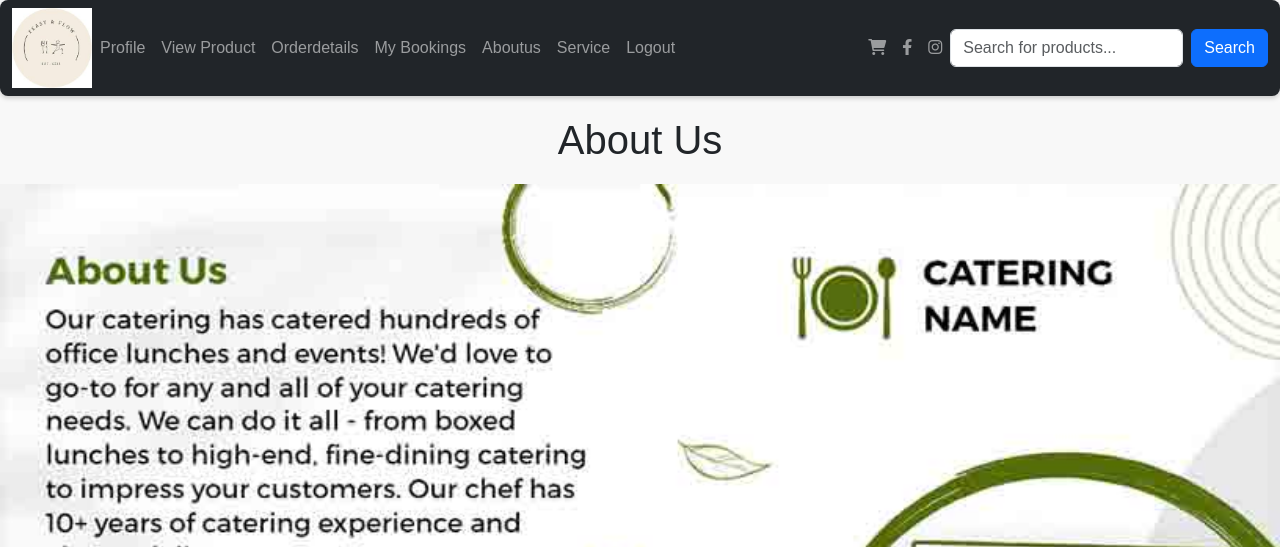
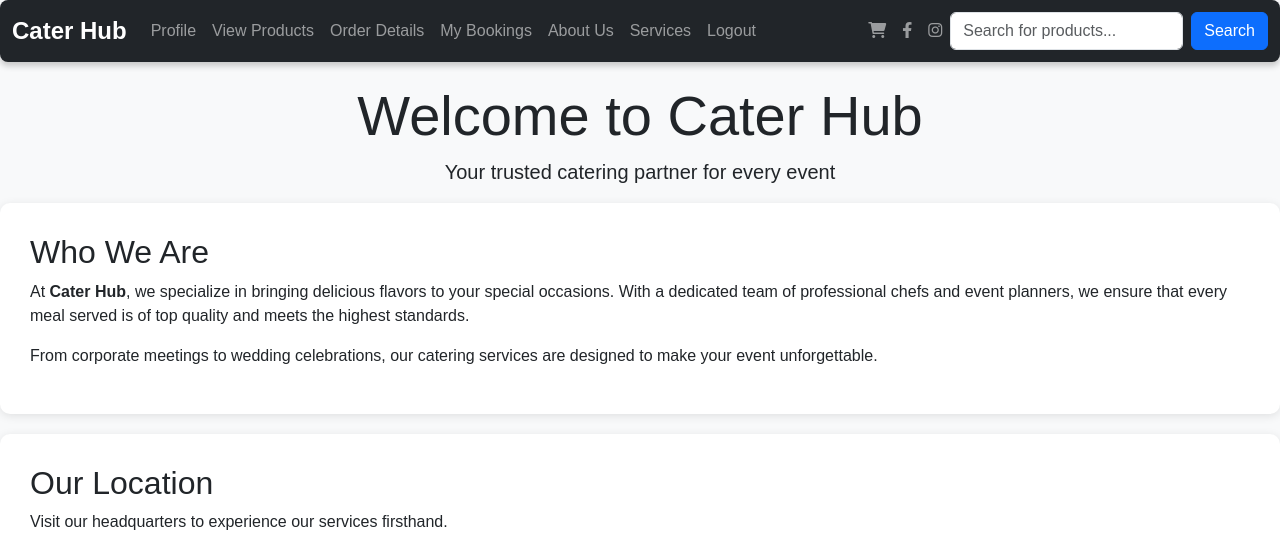
Before and after one commit to Aiswarya2316/FeastFlow, a Django app: page /aboutus/ in a window 1280 px wide. Shown: the top 547 px of the page. Run offline with Django 5.2, Linux system fonts and the light colour scheme; grey boxes are pictures that could not be loaded.

Commit message:
suggesioncompleted

```diff
--- a/project/app/urls.py
+++ b/project/app/urls.py
@@ -1,22 +1,22 @@
 from django.urls import path
 from . import views
 urlpatterns = [
-path('login/',views.login),
+path('login/',views.login,name='login'),
 path('logout/',views.logout),
-path('register/',views.register),
-path('shopregister/',views.shopregister),
+path('register/',views.register,name='register'),
+path('shopregister/',views.shopregister,name='shopregister'),
 path('',views.homes,name='homes'),
 path('userhome/',views.userhome),
 path('adminhome/',views.adminhome),
 path('shophome/',views.shophome),
 path('deliveryhome/',views.deliverys),
 path('addpro/',views.addpro),
-path('viewpro/',views.viewpro),
+path('viewpro/',views.viewpro,name='viewpro'),
 path('edit/<int:id>',views.edit),
 path('delete/<int:id>',views.delete),
 path('profile/',views.profile),
 path('upload/',views.upload),
-path('userviewproduct/',views.userviewproduct),
+path('userviewproduct/',views.userviewproduct,name='userviewproduct'),
 path('prodetails/<int:id>',views.prodetails),
 path('shopprodetails/<int:id>',views.shopprodetails),
 path('addtocart/<int:id>',views.user_cart),
--- a/project/app/views.py
+++ b/project/app/views.py
@@ -168,8 +168,12 @@ def addpro(req):
 
 def viewpro(req):
     if 'shop' in req.session:
-        data=Product.objects.filter(shop=get_shop(req))
-        return render(req,'shop/viewpro.html',{'data':data})
+        data = Product.objects.filter(shop=get_shop(req))
+        return render(req, 'shop/viewpro.html', {'data': data})
+
+    # Redirect to login page or show a message if shop is not in session
+    messages.warning(req, "You must be logged in to view products.")
+    return redirect("login")
 
 def edit(req,id):
     data=Product.objects.get(pk=id)
--- a/project/templates/login.html
+++ b/project/templates/login.html
@@ -83,7 +83,8 @@
             <input type="text" id="Email" name="Email" placeholder="Username" required>
             <input type="password" id="password" name="password" placeholder="Password" required>
             <button type="submit">Login</button><br>
-            <a href="../register">sign up</a>
+            <a href="{% url 'register' %}">sign up as user</a> <br><br>
+            <a href="{% url 'shopregister' %}">sign up as shop</a>
         </form>
     </div>
 </body>
--- a/project/templates/shop/addpro.html
+++ b/project/templates/shop/addpro.html
@@ -80,7 +80,7 @@
     <div class="collapse navbar-collapse" id="mynavbar">
       <ul class="navbar-nav me-auto">
         <li class="nav-item">
-          <a class="nav-link" href="../viewpro">viewproduct</a>
+          <a class="nav-link" href="{% url 'viewpro' %}">viewproduct</a>
         </li>
       </li>
       <li class="nav-item">
--- a/project/templates/shop/bookinghistry.html
+++ b/project/templates/shop/bookinghistry.html
@@ -91,7 +91,7 @@
       <div class="collapse navbar-collapse" id="mynavbar">
         <ul class="navbar-nav me-auto">
           <li class="nav-item">
-            <a class="nav-link" href="../viewpro">viewproduct</a>
+            <a class="nav-link" href="{% url 'viewpro' %}">viewproduct</a>
           </li>
         </li>
         <li class="nav-item">
--- a/project/templates/shop/shopprodetails.html
+++ b/project/templates/shop/shopprodetails.html
@@ -135,7 +135,7 @@
         <div class="collapse navbar-collapse" id="mynavbar">
           <ul class="navbar-nav me-auto">
             <li class="nav-item">
-              <a class="nav-link" href="../viewpro">viewproduct</a>
+              <a class="nav-link" href="{% url 'viewpro' %}">viewproduct</a>
             </li>
           </li>
           <li class="nav-item">
--- a/project/templates/shop/viewpro.html
+++ b/project/templates/shop/viewpro.html
@@ -102,7 +102,7 @@
       <div class="collapse navbar-collapse" id="mynavbar">
         <ul class="navbar-nav me-auto">
           <li class="nav-item">
-            <a class="nav-link" href="../viewpro">viewproduct</a>
+            <a class="nav-link" href="{% url 'viewpro' %}">viewproduct</a>
           </li>
         </li>
         <li class="nav-item">
--- a/project/templates/user/aboutus.html
+++ b/project/templates/user/aboutus.html
@@ -1,142 +1,136 @@
-
-
-
 <!DOCTYPE html>
 <html lang="en">
 <head>
     <meta charset="UTF-8">
     <meta name="viewport" content="width=device-width, initial-scale=1.0">
-    <title>About Us</title>
+    <title>Cater Hub - About Us</title>
+
+    <!-- Bootstrap CSS -->
     <link href="https://cdn.jsdelivr.net/npm/bootstrap@5.3.3/dist/css/bootstrap.min.css" rel="stylesheet">
     <script src="https://cdn.jsdelivr.net/npm/bootstrap@5.3.3/dist/js/bootstrap.bundle.min.js"></script>
+
+    <!-- Font Awesome -->
     <link href="https://cdnjs.cloudflare.com/ajax/libs/font-awesome/6.0.0-beta3/css/all.min.css" rel="stylesheet">
 
     <style>
-
-
         body {
-      font-family: Arial, sans-serif;
-      background-color: #f8f8f8;
+            font-family: 'Poppins', sans-serif;
+            background-color: #f8f9fa;
         }
 
         #nav {
-      box-shadow: 0 2px 5px rgba(0, 0, 0, 0.2);
+            box-shadow: 0 4px 6px rgba(0, 0, 0, 0.2);
             margin-bottom: 20px;
             border-radius: 8px;
         }
 
-        header {
-            text-align: center;
+        .brand-title {
+            font-size: 24px;
+            font-weight: bold;
+            color: white;
+        }
+
+        section {
+            background: white;
+            padding: 30px;
+            border-radius: 10px;
+            box-shadow: 0 2px 10px rgba(0, 0, 0, 0.1);
             margin-bottom: 20px;
         }
-        section {
-            background: white;
-            padding: 20px;
-            border-radius: 5px;
-            box-shadow: 0 2px 5px rgba(0, 0, 0, 0.1);
-            margin-bottom: 20px;
-        }
+
         #map {
             height: 400px;
             width: 100%;
-            margin-bottom: 20px;
+            border-radius: 10px;
+            overflow: hidden;
         }
+
         footer {
             text-align: center;
-            margin-top: 20px;
-            color: #666;
+            margin-top: 30px;
+            padding: 20px;
+            background-color: #343a40;
+            color: white;
         }
-        @media only screen and (max-width:  992px) {
+
+        .hero-image {
+            width: 100%;
+            border-radius: 10px;
+        }
+
+        .contact-info {
+            list-style-type: none;
+            padding: 0;
+            font-size: 18px;
+        }
+
+        .contact-info li {
+            margin-bottom: 10px;
+        }
+
+        @media only screen and (max-width: 992px) {
             #mynavbar {
                 background-color: #2c2727;
-
             }
         }
     </style>
 </head>
 <body>
 
+<!-- Navbar -->
 <nav id="nav" class="navbar navbar-expand-sm navbar-dark bg-dark">
     <div class="container-fluid">
-      <a href="../userhome" class="logo">
-        <img src="../static/images.jpg" alt="logo" width="80px">
-      </a>
+        <a href="../userhome" class="navbar-brand brand-title">Cater Hub</a>
         <button class="navbar-toggler" type="button" data-bs-toggle="collapse" data-bs-target="#mynavbar">
             <span class="navbar-toggler-icon"></span>
         </button>
         <div class="collapse navbar-collapse" id="mynavbar">
             <ul class="navbar-nav me-auto">
-          <li class="nav-item">
-            <a class="nav-link" href="../profile">Profile</a>
-          </li>
-          <li class="nav-item">
-            <a class="nav-link" href="../userviewproduct">View Product</a>
-          </li>
-          <li class="nav-item">
-            <a class="nav-link" href="../orderdetails">Orderdetails</a>
-          </li>
-          <li class="nav-item">
-            <a class="nav-link" href="../booking-history">My Bookings</a>
-          </li>
-        </li>
-        <li class="nav-item">
-          <a class="nav-link" href="../aboutus">Aboutus</a>
-        </li>
-      </li>
-      <li class="nav-item">
-        <a class="nav-link" href="../service">Service</a>
-      </li>
-          <li class="nav-item">
-            <a class="nav-link" href="../logout">Logout</a>
-          </li>
+                <li class="nav-item"><a class="nav-link" href="../profile">Profile</a></li>
+                <li class="nav-item"><a class="nav-link" href="{% url 'userviewproduct' %}">View Products</a></li>
+                <li class="nav-item"><a class="nav-link" href="../orderdetails">Order Details</a></li>
+                <li class="nav-item"><a class="nav-link" href="../booking-history">My Bookings</a></li>
+                <li class="nav-item"><a class="nav-link" href="../aboutus">About Us</a></li>
+                <li class="nav-item"><a class="nav-link" href="../service">Services</a></li>
+                <li class="nav-item"><a class="nav-link" href="../logout">Logout</a></li>
             </ul>
-
 
             <!-- Social Media Icons -->
             <ul class="navbar-nav d-flex">
-          <!-- Twitter Icon -->
-          <li class="nav-item">
-            <a class="nav-link" href="../user_view_cart" target="_blank">
-              <i class="fas fa-shopping-cart"></i>
-            </a>
-          </li>
-
-          <!-- Facebook Icon -->
-          <li class="nav-item">
-            <a class="nav-link" href="https://facebook.com" target="_blank">
-              <i class="fab fa-facebook-f"></i>
-            </a>
-          </li>
-
-          <!-- Instagram Icon -->
-          <li class="nav-item">
-            <a class="nav-link" href="https://instagram.com" target="_blank">
-              <i class="fab fa-instagram"></i>
-            </a>
-          </li>
+                <li class="nav-item"><a class="nav-link" href="../user_view_cart"><i class="fas fa-shopping-cart"></i></a></li>
+                <li class="nav-item"><a class="nav-link" href="https://facebook.com" target="_blank"><i class="fab fa-facebook-f"></i></a></li>
+                <li class="nav-item"><a class="nav-link" href="https://instagram.com" target="_blank"><i class="fab fa-instagram"></i></a></li>
             </ul>
 
-
+            <!-- Search Bar -->
             <form class="d-flex" method="post" action="{% url 'product_search' %}">
                 {% csrf_token %}
                 <input type="text" class="form-control me-2" name="query" placeholder="Search for products...">
                 <button type="submit" class="btn btn-primary">Search</button>
             </form>
-
         </div>
     </div>
 </nav>
 
+<!-- Header -->
+<header class="text-center">
+    <h1 class="display-4">Welcome to Cater Hub</h1>
+    <p class="lead">Your trusted catering partner for every event</p>
+</header>
 
-<header>
-    <h1>About Us</h1>
-</header>
-<img src="../static/dining-catering-brochure-template.jpg" width="100%">
+<!-- Hero Image -->
+
+<!-- About Us Section -->
 <section>
     <h2>Who We Are</h2>
-    <p>We are a dedicated team of professionals committed to providing the best service possible. Our mission is to exceed customer expectations through innovation and excellence.</p>
+    <p>At <strong>Cater Hub</strong>, we specialize in bringing delicious flavors to your special occasions. With a dedicated team of professional chefs and event planners, we ensure that every meal served is of top quality and meets the highest standards.</p>
+    <p>From corporate meetings to wedding celebrations, our catering services are designed to make your event unforgettable.</p>
+</section>
 
+<!-- Location Section -->
+<section>
     <h2>Our Location</h2>
+    <p>Visit our headquarters to experience our services firsthand.</p>
     <div id="map">
         <iframe
             src="https://www.google.com/maps/embed?pb=!1m18!1m12!1m3!1d3151.8354345093946!2d144.95373531531658!3d-37.81627997975148!2m3!1f0!2f0!3f0!3m2!1i1024!2i768!4f13.1!3m3!1m2!1s0x6ad642af0b12345f%3A0x1234567890abcdef!2sYour%20Location!5e0!3m2!1sen!2sau!4v1635721087053!5m2!1sen!2sau"
@@ -148,18 +142,20 @@ body {
     </div>
 </section>
 
+<!-- Contact Section -->
 <section>
     <h2>Contact Us</h2>
-    <p>If you have any questions or inquiries, feel free to reach out to us:</p>
-    <ol>
-        <li>Email: info@example.com</li><br>
-        <li>Phone: (123) 456-7890</li><br>
-        <li>Address: 123 Main Street, City, Country</li><br>
-    </ol>
+    <p>Have questions? We’re here to help! Get in touch with us:</p>
+    <ul class="contact-info">
+        <li><i class="fas fa-envelope"></i> Email: info@caterhub.com</li>
+        <li><i class="fas fa-phone"></i> Phone: (123) 456-7890</li>
+        <li><i class="fas fa-map-marker-alt"></i> Address: 123 Main Street, City, Country</li>
+    </ul>
 </section>
 
+<!-- Footer -->
 <footer>
-    <p>&copy; 2024 Our Company. All rights reserved.</p>
+    <p>&copy; 2025 Cater Hub. All rights reserved.</p>
 </footer>
 
 </body>
--- a/project/templates/user/addtocart.html
+++ b/project/templates/user/addtocart.html
@@ -60,7 +60,7 @@
             <a class="nav-link" href="../profile">Profile</a>
           </li>
           <li class="nav-item">
-            <a class="nav-link" href="../userviewproduct">View Product</a>
+            <a class="nav-link" href="{% url 'userviewproduct' %}">View Product</a>
           </li>
           <li class="nav-item">
             <a class="nav-link" href="../orderdetails">Orderdetails</a>
--- a/project/templates/user/booking_history.html
+++ b/project/templates/user/booking_history.html
@@ -99,7 +99,7 @@
             <a class="nav-link" href="../profile">Profile</a>
           </li>
           <li class="nav-item">
-            <a class="nav-link" href="../userviewproduct">View Product</a>
+            <a class="nav-link" href="{% url 'userviewproduct' %}">View Product</a>
           </li>
           <li class="nav-item">
             <a class="nav-link" href="../orderdetails">Orderdetails</a>
--- a/project/templates/user/orderdetails.html
+++ b/project/templates/user/orderdetails.html
@@ -117,7 +117,7 @@
             <a class="nav-link" href="../profile">Profile</a>
           </li>
           <li class="nav-item">
-            <a class="nav-link" href="../userviewproduct">View Product</a>
+            <a class="nav-link" href="{% url 'userviewproduct' %}">View Product</a>
           </li>
           <li class="nav-item">
             <a class="nav-link" href="../orderdetails">Orderdetails</a>
--- a/project/templates/user/prodetails.html
+++ b/project/templates/user/prodetails.html
@@ -98,7 +98,7 @@
             <a class="nav-link" href="../profile">Profile</a>
           </li>
           <li class="nav-item">
-            <a class="nav-link" href="../userviewproduct">View Product</a>
+            <a class="nav-link" href="{% url 'userviewproduct' %}">View Product</a>
           </li>
           <li class="nav-item">
             <a class="nav-link" href="../orderdetails">Orderdetails</a>
--- a/project/templates/user/product_search.html
+++ b/project/templates/user/product_search.html
@@ -56,7 +56,7 @@
             <a class="nav-link" href="../profile">Profile</a>
           </li>
           <li class="nav-item">
-            <a class="nav-link" href="../userviewproduct">View Product</a>
+            <a class="nav-link" href="{% url 'userviewproduct' %}">View Product</a>
           </li>
           <li class="nav-item">
             <a class="nav-link" href="../orderdetails">Orderdetails</a>
--- a/project/templates/user/service.html
+++ b/project/templates/user/service.html
@@ -114,7 +114,7 @@
             <a class="nav-link" href="../profile">Profile</a>
           </li>
           <li class="nav-item">
-            <a class="nav-link" href="../userviewproduct">View Product</a>
+            <a class="nav-link" href="{% url 'userviewproduct' %}">View Product</a>
           </li>
           <li class="nav-item">
             <a class="nav-link" href="../orderdetails">Orderdetails</a>
--- a/project/templates/user/updateprofile.html
+++ b/project/templates/user/updateprofile.html
@@ -79,7 +79,7 @@
             <a class="nav-link" href="../profile">Profile</a>
           </li>
           <li class="nav-item">
-            <a class="nav-link" href="../userviewproduct">View Product</a>
+            <a class="nav-link" href="{% url 'userviewproduct' %}">View Product</a>
           </li>
           <li class="nav-item">
             <a class="nav-link" href="../orderdetails">Orderdetails</a>
--- a/project/templates/user/userprofile.html
+++ b/project/templates/user/userprofile.html
@@ -80,7 +80,7 @@
             <a class="nav-link" href="../profile">Profile</a>
           </li>
           <li class="nav-item">
-            <a class="nav-link" href="../userviewproduct">View Product</a>
+            <a class="nav-link" href="{% url 'userviewproduct' %}">View Product</a>
           </li>
           <li class="nav-item">
             <a class="nav-link" href="../orderdetails">Orderdetails</a>
--- a/project/templates/user/userviewproduct.html
+++ b/project/templates/user/userviewproduct.html
@@ -116,7 +116,7 @@
             <a class="nav-link" href="../profile">Profile</a>
           </li>
           <li class="nav-item">
-            <a class="nav-link" href="../userviewproduct">View Product</a>
+            <a class="nav-link" href="{% url 'userviewproduct' %}">View Product</a>
           </li>
           <li class="nav-item">
             <a class="nav-link" href="../orderdetails">Orderdetails</a>
```
Also changed, not shown: project/templates/user/userhome.html (+4 -4 lines), project/db.sqlite3. Lines whose indentation alone changed are shown as unchanged.
